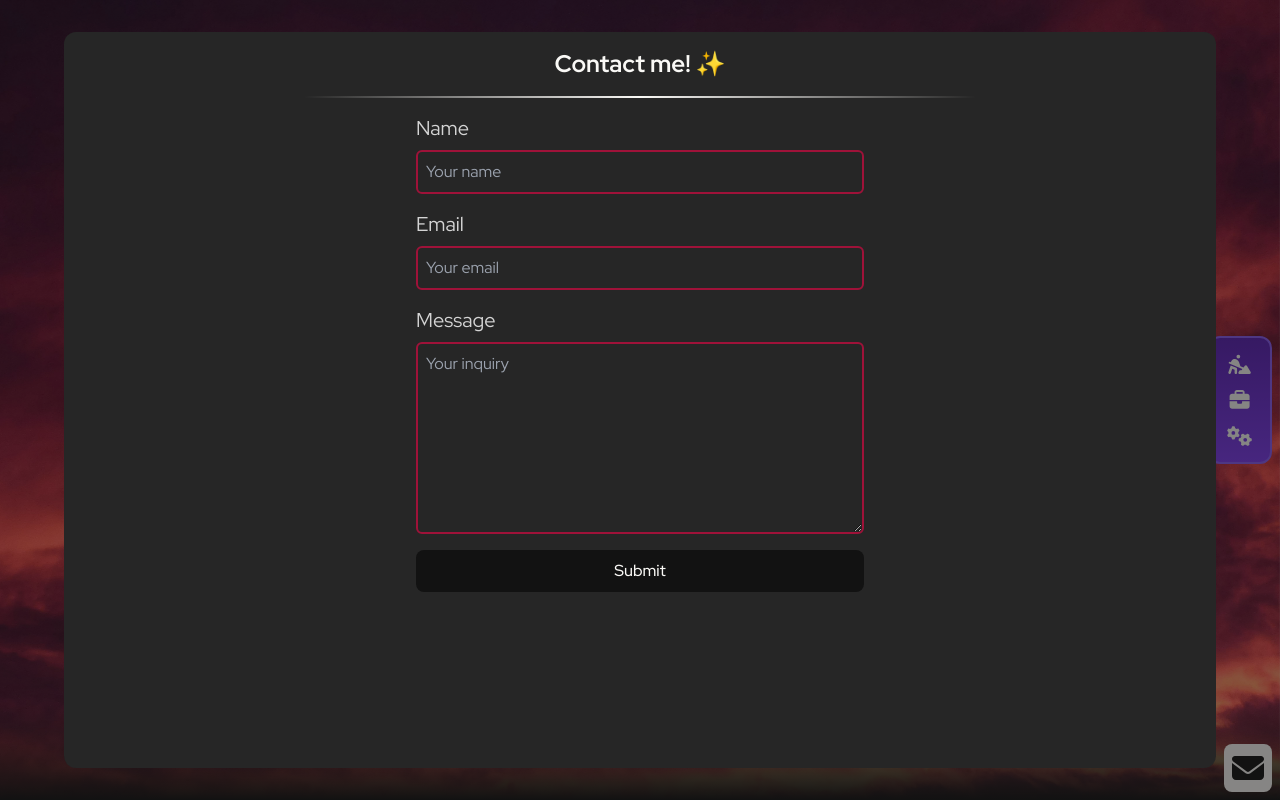
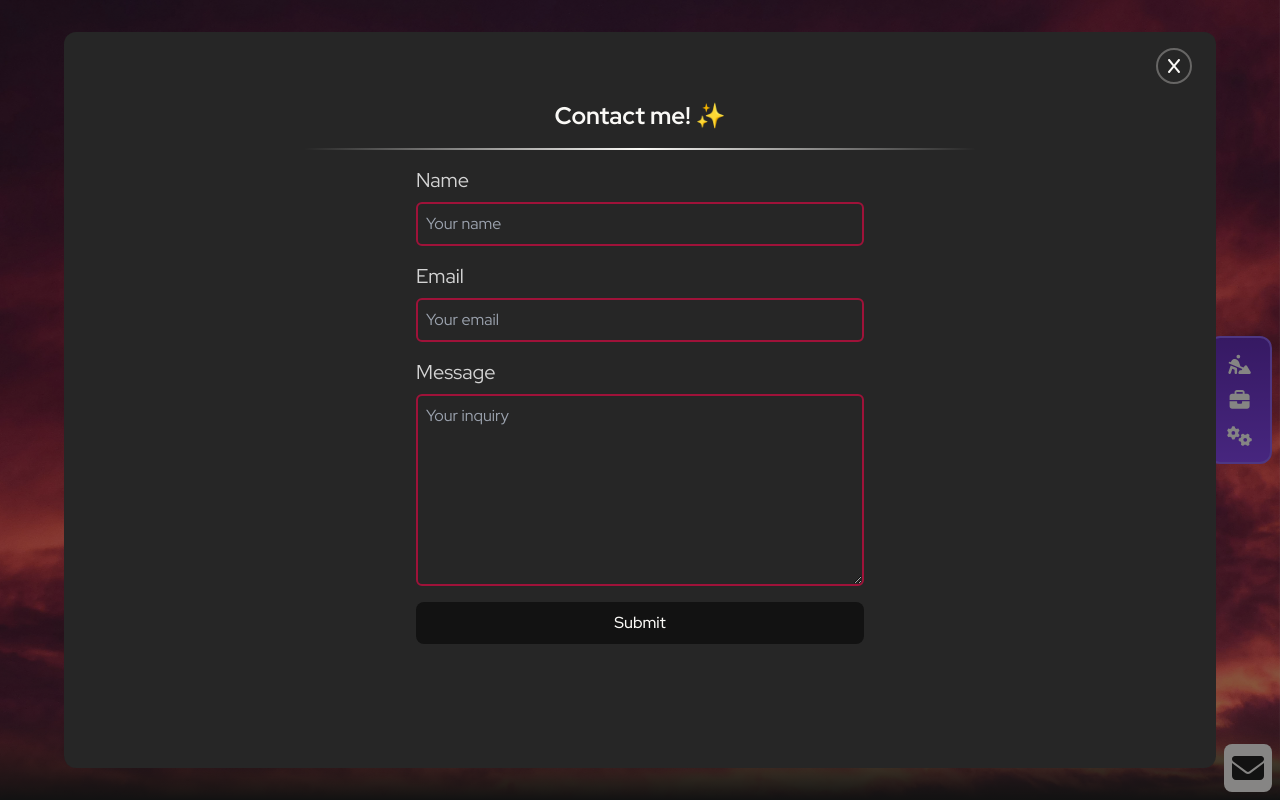
Before and after one commit to AI-nsley69/portfolio, a Vue app: page / in a window 1280 px wide. Both pictures are taken after a click on the icon 1248 px from the left and 768 px from the top of the page. Built offline with nearby package versions, Linux system fonts and the light colour scheme.

Commit message:
Improve dialog closing

```diff
--- a/src/components/EmailForm.vue
+++ b/src/components/EmailForm.vue
@@ -8,8 +8,9 @@
       class="flex flex-col justify-space items-center w-full max-w-6xl h-full z-[100] bg-neutral-800 rounded-xl p-4 gap-4"
     >
       <font-awesome-icon
-        :icon="['fas', 'xmark']"
-        class="text-white relative top-2 right-2"
+        :icon="['fas', 'x']"
+        class="text-white relative ml-auto right-2 cursor-pointer border-2 border-white/30 hover:border-rose-500 rounded-full p-2 w-4 h-4"
+        @click="store.toggleEmailForm()"
       />
       <h2 class="w-full font-bold text-2xl">Contact me! ✨</h2>
       <div
--- a/src/helpers/fontAwesome.ts
+++ b/src/helpers/fontAwesome.ts
@@ -4,8 +4,16 @@ import { faGithub } from "@fortawesome/free-brands-svg-icons/faGithub";
 import { faPersonDigging } from "@fortawesome/free-solid-svg-icons/faPersonDigging";
 import { faBriefcase } from "@fortawesome/free-solid-svg-icons/faBriefcase";
 import { faGears } from "@fortawesome/free-solid-svg-icons/faGears";
+import { faX } from "@fortawesome/free-solid-svg-icons";
 
 export function addIcons(library: Library) {
-	const icons = [faEnvelope, faGithub, faPersonDigging, faBriefcase, faGears];
-	library.add(icons);
+  const icons = [
+    faEnvelope,
+    faGithub,
+    faPersonDigging,
+    faBriefcase,
+    faGears,
+    faX,
+  ];
+  library.add(icons);
 }
```
